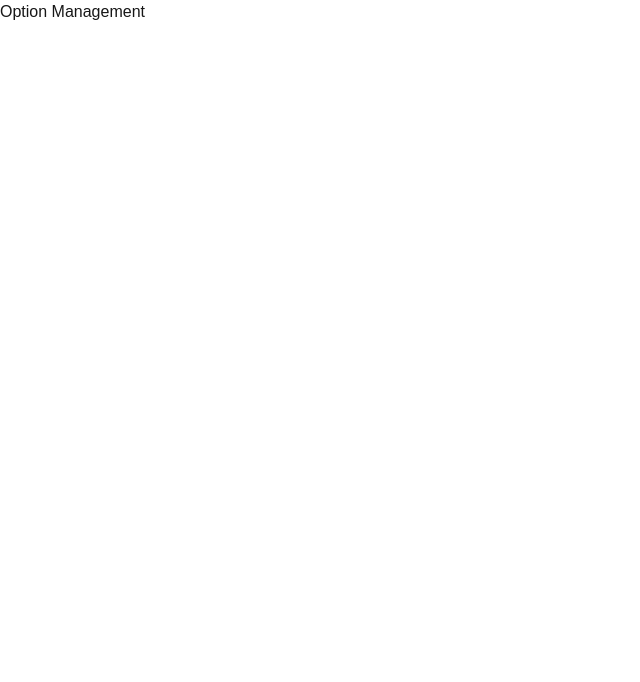
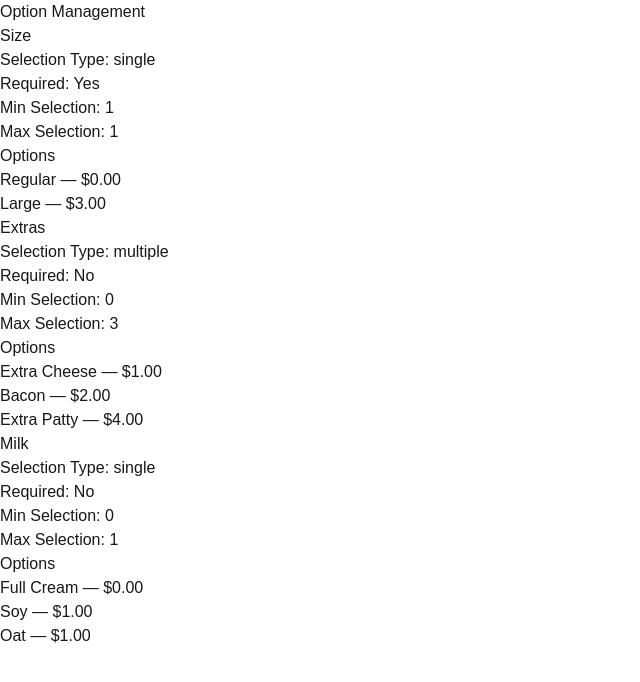
Before and after one commit to ChungmanPARK12/qr-ordering-system, a Next.js app in the folder client/: page /admin/options in a window 1280 px wide. Shown: the top 682 px of the page, without its empty margins (0-640 px from the left). Built offline with nearby package versions, Linux system fonts and the light colour scheme.

Commit message:
feat: add menu option structure

```diff
--- a/client/src/data/mockMenuData.ts
+++ b/client/src/data/mockMenuData.ts
@@ -1,6 +1,11 @@
 // src/data/mockMenuData.ts
 
-import type { Category, MenuItem } from "@/types/menu.types";
+import type {
+  Category,
+  MenuItem,
+  OptionGroup,
+  OptionItem,
+} from "@/types/menu.types";
 
 export const mockCategories: Category[] = [
   {
@@ -91,3 +96,100 @@ export const mockMenuItems: MenuItem[] = [
     categoryId: "category-3",
   },
 ];
+
+export const mockOptionGroups: OptionGroup[] = [
+  {
+    id: "option-group-1",
+    name: "Size",
+    selectionType: "single",
+    isRequired: true,
+    minSelection: 1,
+    maxSelection: 1,
+    sortOrder: 1,
+    restaurantId: "restaurant-1",
+    menuItemIds: ["menu-1", "menu-2", "menu-4"],
+  },
+  {
+    id: "option-group-2",
+    name: "Extras",
+    selectionType: "multiple",
+    isRequired: false,
+    minSelection: 0,
+    maxSelection: 3,
+    sortOrder: 2,
+    restaurantId: "restaurant-1",
+    menuItemIds: ["menu-1", "menu-2"],
+  },
+  {
+    id: "option-group-3",
+    name: "Milk",
+    selectionType: "single",
+    isRequired: false,
+    minSelection: 0,
+    maxSelection: 1,
+    sortOrder: 2,
+    restaurantId: "restaurant-1",
+    menuItemIds: ["menu-4"],
+  },
+];
+
+export const mockOptionItems: OptionItem[] = [
+  {
+    id: "option-item-1",
+    name: "Regular",
+    additionalPrice: 0,
+    sortOrder: 1,
+    optionGroupId: "option-group-1",
+  },
+  {
+    id: "option-item-2",
+    name: "Large",
+    additionalPrice: 300,
+    sortOrder: 2,
+    optionGroupId: "option-group-1",
+  },
+
+  {
+    id: "option-item-3",
+    name: "Extra Cheese",
+    additionalPrice: 100,
+    sortOrder: 1,
+    optionGroupId: "option-group-2",
+  },
+  {
+    id: "option-item-4",
+    name: "Bacon",
+    additionalPrice: 200,
+    sortOrder: 2,
+    optionGroupId: "option-group-2",
+  },
+  {
+    id: "option-item-5",
+    name: "Extra Patty",
+    additionalPrice: 400,
+    sortOrder: 3,
+    optionGroupId: "option-group-2",
+  },
+
+  {
+    id: "option-item-6",
+    name: "Full Cream",
+    additionalPrice: 0,
+    sortOrder: 1,
+    optionGroupId: "option-group-3",
+  },
+  {
+    id: "option-item-7",
+    name: "Soy",
+    additionalPrice: 100,
+    sortOrder: 2,
+    optionGroupId: "option-group-3",
+  },
+  {
+    id: "option-item-8",
+    name: "Oat",
+    additionalPrice: 100,
+    sortOrder: 3,
+    optionGroupId: "option-group-3",
+  },
+];
--- a/client/src/features/admin/options/OptionManagement.tsx
+++ b/client/src/features/admin/options/OptionManagement.tsx
@@ -1,5 +1,45 @@
+"use client";
+
+import { useState } from "react";
+import { mockOptionGroups, mockOptionItems } from "@/data/mockMenuData";
+import type { OptionGroup } from "@/types/menu.types";
+
 const OptionManagement = () => {
-  return <div>Option Management</div>;
+  const [optionGroups, setOptionGroups] =
+    useState<OptionGroup[]>(mockOptionGroups);
+
+  return (
+    <div>
+      <h1>Option Management</h1>
+
+      {optionGroups.map((group) => {
+        const groupItems = mockOptionItems.filter(
+          (item) => item.optionGroupId === group.id,
+        );
+
+        return (
+          <div key={group.id}>
+            <h2>{group.name}</h2>
+
+            <p>Selection Type: {group.selectionType}</p>
+
+            <p>Required: {group.isRequired ? "Yes" : "No"}</p>
+
+            <p>Min Selection: {group.minSelection}</p>
+            <p>Max Selection: {group.maxSelection}</p>
+
+            <h3>Options</h3>
+
+            {groupItems.map((item) => (
+              <div key={item.id}>
+                {item.name} — ${(item.additionalPrice / 100).toFixed(2)}
+              </div>
+            ))}
+          </div>
+        );
+      })}
+    </div>
+  );
 };
 
 export default OptionManagement;
```
Also changed, not shown: client/src/types/menu.types.ts (+36 -0 lines), 1 other file (tests, documents, lock files or other folders).
